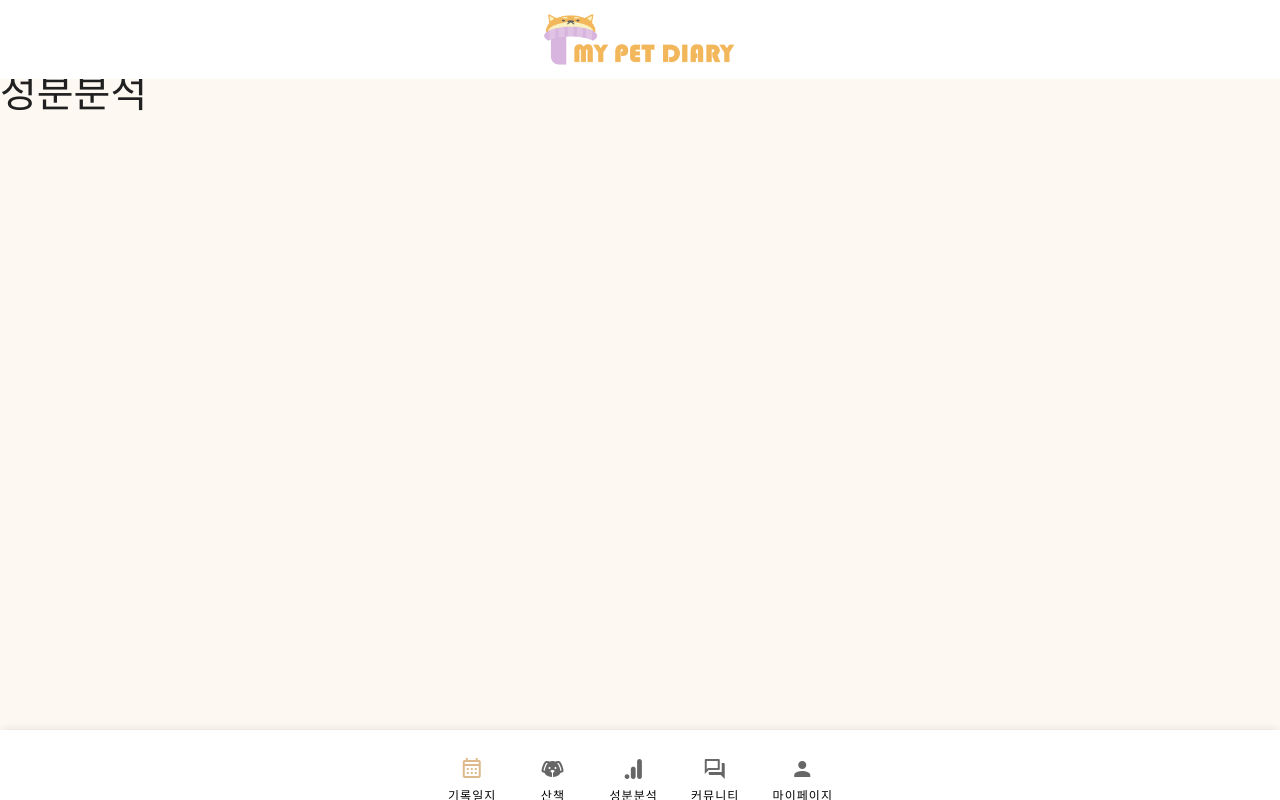
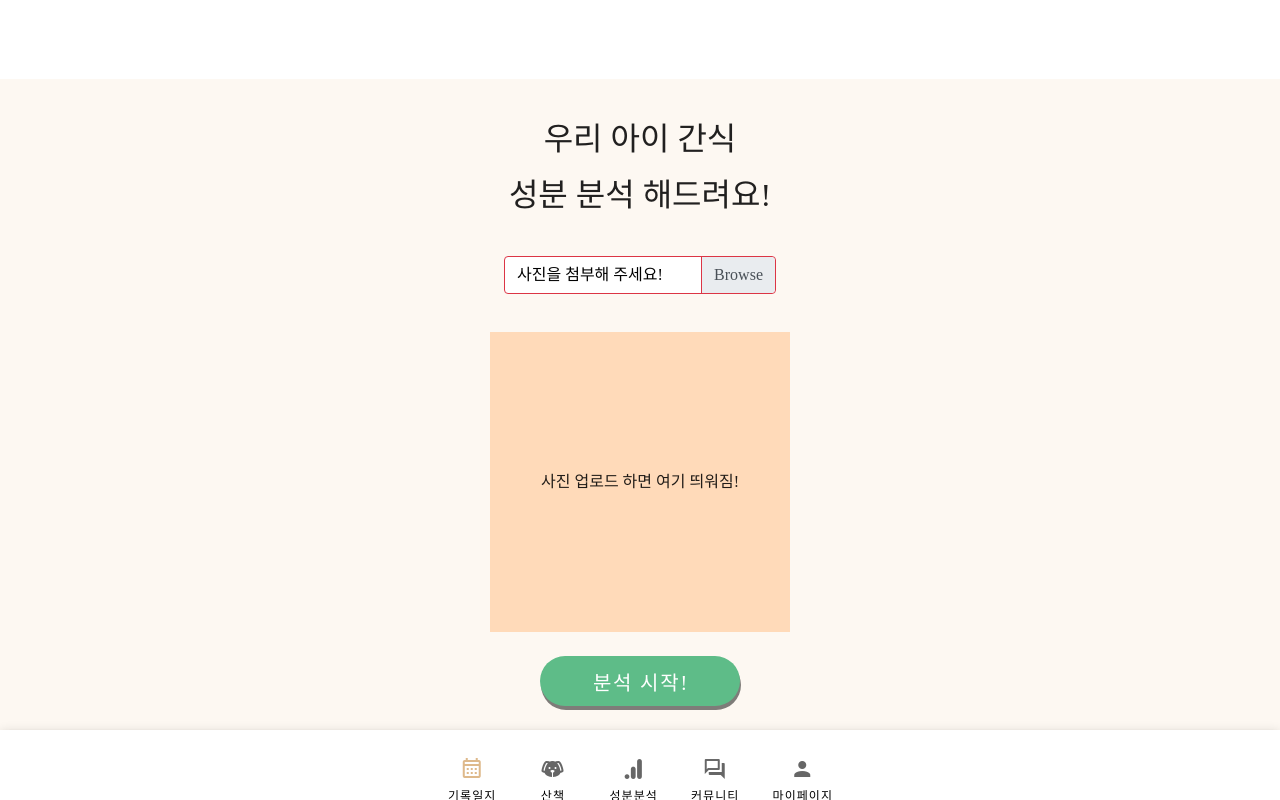
Before and after one commit to gnyonge/Walkie-Doggie, a Vue app in the folder frontend/final/: page /food in a window 1280 px wide. Built offline with nearby package versions, Linux system fonts and the light colour scheme; a web font is replaced by a local one.

Commit message:
[frontend] 성분분석 : 프레임 추가

```diff
--- a/frontend/final/src/App.vue
+++ b/frontend/final/src/App.vue
@@ -1,7 +1,7 @@
 <template>
   <v-app id="back">
     <TopNav id="top"/>
-    <router-view style="padding-top: 70px;"></router-view>
+    <router-view style="padding-top: 80px; padding-bottom: 70px;"></router-view>
     <BottomNav id="bottom"/>
   </v-app>
 </template>
--- a/frontend/final/src/components/BottomNav.vue
+++ b/frontend/final/src/components/BottomNav.vue
@@ -29,8 +29,10 @@ export default {
     }
   },
   created() {
+    if (this.$route.name == 'Home') {
+      this.setNowTab(0)
+      }
     this.active_tab = this.getNowTab
-    window.addEventListener('beforeunload', this.setNowTab(0))
   },
   computed: {
     ...mapGetters(['getNowTab'])
@@ -39,9 +41,6 @@ export default {
     getNowTab(newVal) {
       this.active_tab = newVal
     },
-    active_tab(newVal) {
-      this.setNowTab(newVal)
-    }
   },
   methods: {
     ...mapMutations(['setNowTab']),
@@ -49,18 +48,23 @@ export default {
       if (idx == 0) {
         if (this.$route.path!=='/calendar') this.$router.push('/calendar')
         this.active_tab = 0
+        this.setNowTab(0)
       } else if (idx == 1) {
           if (this.$route.path!=='/walk') this.$router.push('/walk')
           this.active_tab = 1
+          this.setNowTab(1)
       } else if (idx == 2) {
           if (this.$route.path!=='/food') this.$router.push('/food')
           this.active_tab = 2
+          this.setNowTab(2)
       } else if (idx == 3) {
           if (this.$route.path!=='/community') this.$router.push('/community')
           this.active_tab = 3
+          this.setNowTab(3)
       } else if (idx == 4) {
           if (this.$route.path!=='/mypage') this.$router.push('/mypage')
           this.active_tab = 4
+          this.setNowTab(4)
       }
   }}
 }
--- a/frontend/final/src/components/calendar/CalendarMain.vue
+++ b/frontend/final/src/components/calendar/CalendarMain.vue
@@ -1,6 +1,6 @@
 <template>
 <div>
-    <div id="mybox">
+    <v-card class="m-2 p-2">
       <b-calendar v-model="value" @context="onContext" locale="ko-kr"
       selected-variant="success"
       today-variant="success"
@@ -9,10 +9,14 @@
       hide-header
       label-help
       ></b-calendar>
-    </div>
-    <div>
-      <div v-if="value" id="date"><h4 class="my-5">오늘의 날짜는?🐶</h4></div>
-      <div v-if="value" id="date"><h5 class="mt-5">{{context}}</h5></div>
+    </v-card>
+    <v-card
+    v-if="value"
+    class="m-2 p-2"
+    max-width="374"
+    >
+      <div id="date"><h4 class="mt-2">오늘의 날짜는?🐶</h4></div>
+      <div id="date"><h5 class="mt-3">{{context}}</h5></div>
       <v-divider id="divider"></v-divider>
       <div v-if="value" id="writebtns">
         <div><p class="my-0">오늘 일기 써주실거죠?</p></div>
@@ -22,7 +26,7 @@
         <div><p class="my-0">산책 기록 보러가기</p></div>
         <DiaryDetail />
       </div>
-    </div>
+    </v-card>
 </div>
 </template>
 
@@ -53,16 +57,15 @@ export default {
 <style>
 #mybox {
   background-color: white;
-  padding-top: 20px;
+  margin: 10px;
+  padding-top: 9px;
   width: 100%;
-  border: 1px;
-  border-color: red;
 }
 .b-calendar-grid-body div.col {
   height: 60px;
 }
 #divider {
-  margin: 20px;
+  margin: 9px;
 }
 #date {
   display: flex;
@@ -72,7 +75,7 @@ export default {
 }
 #writebtns {
   height: 56px;
-  margin-top: 15px;
+  margin-top: 10px;
   display: flex;
   justify-content: flex-end;
   align-items: center;
--- a/frontend/final/src/components/calendar/WritePage.vue
+++ b/frontend/final/src/components/calendar/WritePage.vue
@@ -47,12 +47,13 @@
           three-line
           subheader
         >
-          <v-subheader class="mt-4">{{getSelectedDate}}</v-subheader>
+          <v-subheader class="mt-4 font-weight-bold d-flex justify-center" style="font-size: 25px">{{getSelectedDate}}</v-subheader>
           <v-list-item>
             <v-list-item-content>
               <!-- <v-list-item-title>일지 내용</v-list-item-title> -->
               <v-textarea
                 v-model="diaryContent"
+
                 label="일지 내용"
                 auto-grow
                 outlined
@@ -65,7 +66,7 @@
         <v-divider></v-divider>
           <v-list-item>
             <v-list-item-content>
-              <v-list-item-title>사진 첨부</v-list-item-title>
+              <v-list-item-title style="font-size: 20px">사진 첨부</v-list-item-title>
               <v-file-input
                 multiple
                 color="#5EBC88"
@@ -205,4 +206,7 @@ import { mapGetters, mapMutations } from 'vuex'
 .v-list {
   padding-bottom: 0px !important;
 }
+.v-label {
+  font-size: 20px !important;
+}
 </style>
--- /dev/null
+++ b/frontend/final/src/components/food/FoodImageUpload.vue
@@ -0,0 +1,31 @@
+<template>
+  <div>
+    <!-- Styled -->
+    <b-form-file
+      v-model="file1"
+      :state="Boolean(file1)"
+      placeholder="사진을 첨부해 주세요!"
+      drop-placeholder="이곳에 추가..!"
+    ></b-form-file>
+    <!-- <div class="mt-3">Selected file: {{ file1 ? file1.name : '' }}</div> -->
+
+    <!-- Plain mode -->
+    <!-- <b-form-file v-model="file2" class="mt-3" plain></b-form-file>
+    <div class="mt-3">Selected file: {{ file2 ? file2.name : '' }}</div> -->
+  </div>
+</template>
+
+<script>
+  export default {
+    name: "FoodImageUpload",
+    data() {
+      return {
+        file1: null,
+      }
+    }
+  }
+</script>
+
+<style>
+
+</style>
--- /dev/null
+++ b/frontend/final/src/components/food/FoodMain.vue
@@ -0,0 +1,57 @@
+<template>
+  <div>
+    <div id="date"><h2 class="my-10">우리 아이 간식</h2></div>
+    <div id="date" class="mt-9"><h2 class="mt-5">성분 분석 해드려요!</h2></div>
+    <div id="date" class="mt-15"><FoodImageUpload /></div>
+
+    <div class="mt-9 d-flex justify-center">
+      <div id="tempimg">사진 업로드 하면 여기 띄워짐!</div>
+    </div>
+    <div class="mt-6 d-flex justify-center">
+      <v-btn rounded @click="result()" id="btnstyle" style="width: 200px; height: 50px; font-size: 20px;" :class="{diary: isClicked}">분석 시작!</v-btn>
+    </div>
+  </div>
+</template>
+
+<script>
+import { mapMutations } from 'vuex'
+import FoodImageUpload from '@/components/food/FoodImageUpload'
+export default {
+  name: "FoodMain",
+  components: {
+    FoodImageUpload
+  },
+  data() {
+    return {
+      isClicked: false
+    }
+  },
+  methods: {
+    ...mapMutations(['setNowTab']),
+    result() {
+      this.isClicked = true
+      this.setNowTab(2)
+      this.$router.push({name: "FoodResult"})
+    }
+  }
+}
+</script>
+
+<style>
+#tempimg {
+  background-color: peachpuff;
+  width: 300px;
+  height: 300px;
+  display: flex;
+  justify-content: center;
+  align-items: center;
+}
+.form-file-text {
+  margin-top: 0px;
+}
+.diary {
+  box-shadow: 1px 1px 0 rgb(0,0,0,0.5) !important;
+  position: relative;
+  top:2px;
+}
+</style>
--- a/frontend/final/src/router/index.js
+++ b/frontend/final/src/router/index.js
@@ -6,7 +6,11 @@ import TodayDiary from '../views/calendar/TodayDiary.vue'
 import TodayWalk from '../views/calendar/TodayWalk.vue'
 
 import Walk from '../views/Walk/Walk.vue'
-import Food from '../views/Food.vue'
+import StartWalk from '../views/Walk/StartWalk.vue'
+
+import Food from '../views/food/Food.vue'
+import FoodResult from '../views/food/FoodResult.vue'
+
 import Community from '../views/Community.vue'
 
 import MyPage from '../views/mypage/MyPage.vue'
@@ -20,7 +24,6 @@ import DogChange from '../views/mypage/DogChange.vue'
 import Health from '../views/mypage/Health.vue'
 import InfoChange from '../views/mypage/InfoChange.vue'
 
-import StartWalk from '../views/Walk/StartWalk.vue'
 
 
 Vue.use(VueRouter)
@@ -48,16 +51,6 @@ const routes = [
       },
     ]
   },
-  // {
-  //   path: '/calendar/todaydiary',
-  //   name: 'TodayDiary',
-  //   component: TodayDiary
-  // },
-  // {
-  //   path: '/calendar/todaywalk',
-  //   name: 'TodayWalk',
-  //   component: TodayWalk
-  // },
   {
     path: '/walk',
     name: 'Walk',
@@ -72,6 +65,11 @@ const routes = [
     path: '/food',
     name: 'Food',
     component: Food
+  },
+  {
+    path: '/food/result',
+    name: 'FoodResult',
+    component: FoodResult
   },
   {
     path: '/community',
@@ -128,14 +126,6 @@ const routes = [
     name: 'InfoChange',
     component: InfoChange
   },
-  // {
-  //   path: '/about',
-  //   name: 'About',
-  //   // route level code-splitting
-  //   // this generates a separate chunk (about.[hash].js) for this route
-  //   // which is lazy-loaded when the route is visited.
-  //   component: () => import(/* webpackChunkName: "about" */ '../views/About.vue')
-  // }
 ]
 
 const router = new VueRouter({
--- a/frontend/final/src/views/Food.vue
+++ /dev/null
@@ -1,11 +0,0 @@
-<template>
-  <div>
-    <h1>성분분석</h1>
-  </div>
-</template>
-
-<script>
-export default {
-  name: 'Food',
-}
-</script>
--- /dev/null
+++ b/frontend/final/src/views/food/Food.vue
@@ -0,0 +1,15 @@
+<template>
+  <div>
+    <FoodMain />
+  </div>
+</template>
+
+<script>
+import FoodMain from '@/components/food/FoodMain'
+export default {
+  name: 'Food',
+  components: {
+    FoodMain
+  }
+}
+</script>
--- /dev/null
+++ b/frontend/final/src/views/food/FoodResult.vue
@@ -0,0 +1,44 @@
+<template>
+  <div>
+    <div id="date"><h2 class="my-10">성분 분석 결과</h2></div>
+    <div class="mt-15 d-flex justify-center">
+      <div id="tempimg">사진 업로드 하면 여기 띄워짐!</div>
+    </div>
+    <div id="date" class="mt-5"><h4 class="mt-2">조금은 주의가 필요한 성분들이에요.</h4></div>
+    <v-card
+    class="mx-auto my-5"
+    max-width="344"
+    outlined
+    v-for="i, idx in 3"
+    :key="idx"
+  >
+    <v-list-item three-line>
+      <v-list-item-avatar
+        tile
+        size="80"
+        color="grey"
+      ></v-list-item-avatar>
+      <v-list-item-content>
+        <!-- <div class="overline mb-4">
+          성분 이름
+        </div> -->
+        <v-list-item-title class="headline mb-1">
+          성분 이름
+        </v-list-item-title>
+        <v-list-item-subtitle>Greyhound divisely hello coldly fonwderfully</v-list-item-subtitle>
+      </v-list-item-content>
+
+    </v-list-item>
+  </v-card>
+  </div>
+</template>
+
+<script>
+export default {
+  name: "FoodResult",
+}
+</script>
+
+<style>
+
+</style>
```
